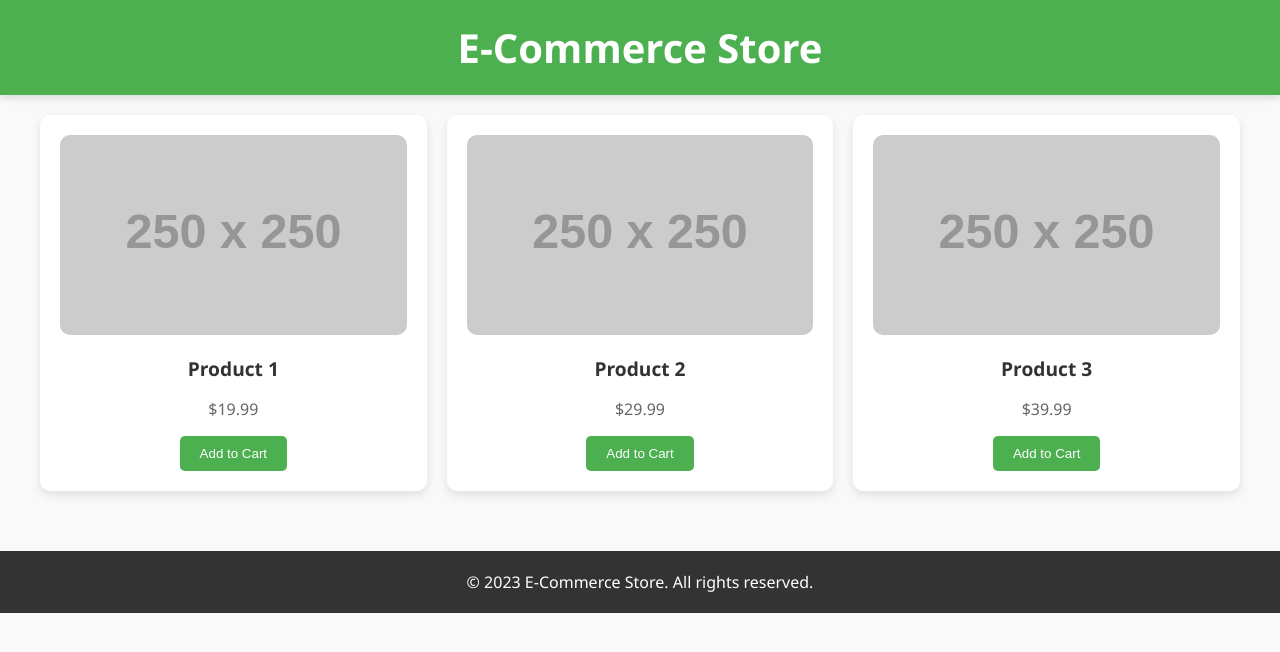
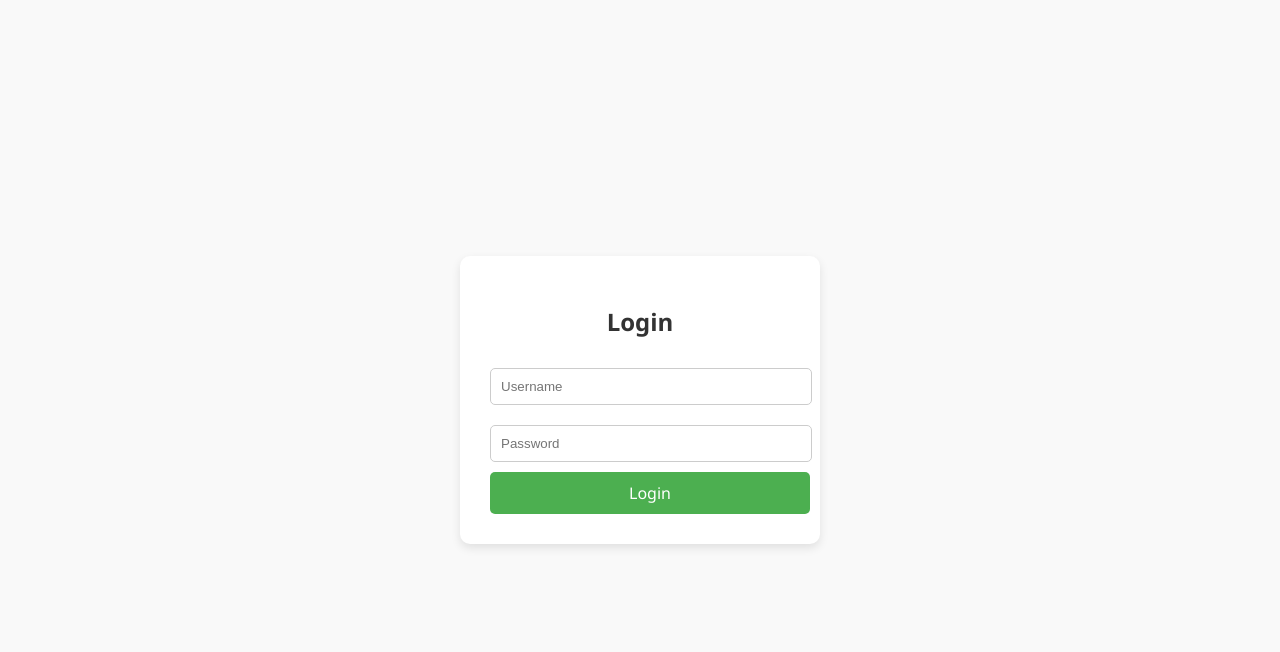
Before and after one commit to aniketingole92/e-commerce, a plain HTML site: page index.html in a window 1280 px wide. Drawn offline with Linux system fonts and the light colour scheme; placeholder pictures from the web are drawn by us.

Commit message:
Update index.html

```diff
--- a/index.html
+++ b/index.html
@@ -3,10 +3,10 @@
 <head>
     <meta charset="UTF-8">
     <meta name="viewport" content="width=device-width, initial-scale=1.0">
-    <meta name="description" content="Explore our amazing collection of products.">
-    <meta name="keywords" content="e-commerce, online shopping, products">
+    <meta name="description" content="Login to access our amazing e-commerce store.">
+    <meta name="keywords" content="login, e-commerce, online shopping">
     <meta name="author" content="Your Name">
-    <title>Home - E-Commerce Store</title>
+    <title>Login - E-Commerce Store</title>
     <style>
         body {
             font-family: 'Segoe UI', Tahoma, Geneva, Verdana, sans-serif;
@@ -14,118 +14,59 @@
             padding: 0;
             background-color: #f9f9f9;
             color: #333;
+            display: flex;
+            justify-content: center;
+            align-items: center;
+            height: 100vh;
         }
 
-        header {
-            background-color: #4CAF50;
-            color: #fff;
-            padding: 20px;
+        .login-container {
+            background-color: #fff;
+            padding: 30px;
+            border-radius: 10px;
+            box-shadow: 0 4px 10px rgba(0, 0, 0, 0.1);
             text-align: center;
-            box-shadow: 0 4px 6px rgba(0, 0, 0, 0.1);
+            width: 300px;
         }
 
-        header h1 {
-            margin: 0;
-            font-size: 2.5rem;
+        .login-container h2 {
+            margin-bottom: 20px;
         }
 
-        .product-grid {
-            display: grid;
-            grid-template-columns: repeat(auto-fit, minmax(250px, 1fr));
-            gap: 20px;
-            padding: 20px;
-            max-width: 1200px;
-            margin: 0 auto;
+        .login-container input {
+            width: 100%;
+            padding: 10px;
+            margin: 10px 0;
+            border: 1px solid #ccc;
+            border-radius: 5px;
         }
 
-        .product-card {
-            background-color: #fff;
-            border-radius: 10px;
-            box-shadow: 0 4px 10px rgba(0, 0, 0, 0.1);
-            padding: 20px;
-            text-align: center;
-            transition: transform 0.3s ease, box-shadow 0.3s ease;
-        }
-
-        .product-card:hover {
-            transform: translateY(-10px);
-            box-shadow: 0 8px 20px rgba(0, 0, 0, 0.2);
-        }
-
-        .product-card img {
+        .login-container a {
+            display: block;
             width: 100%;
-            height: 200px;
-            object-fit: cover;
-            border-radius: 10px;
-        }
-
-        .product-card h3 {
-            margin: 15px 0 10px;
-            font-size: 1.2rem;
-        }
-
-        .product-card p {
-            color: #666;
-        }
-
-        .product-card button {
-            padding: 10px 20px;
+            padding: 10px;
             background-color: #4CAF50;
             color: #fff;
             border: none;
             border-radius: 5px;
             cursor: pointer;
             transition: background-color 0.3s ease;
+            text-align: center;
+            text-decoration: none;
         }
 
-        .product-card button:hover {
+        .login-container a:hover {
             background-color: #45a049;
-        }
-
-        footer {
-            background-color: #333;
-            color: #fff;
-            text-align: center;
-            padding: 20px;
-            margin-top: 40px;
-        }
-
-        footer p {
-            margin: 0;
         }
     </style>
 </head>
 <body>
-    <!-- Header -->
-    <header>
-        <h1>E-Commerce Store</h1>
-    </header>
-
-    <!-- Product Grid -->
-    <div class="product-grid">
-        <div class="product-card">
-            <img src="https://via.placeholder.com/250" alt="Product 1">
-            <h3>Product 1</h3>
-            <p>$19.99</p>
-            <button>Add to Cart</button>
-        </div>
-        <div class="product-card">
-            <img src="https://via.placeholder.com/250" alt="Product 2">
-            <h3>Product 2</h3>
-            <p>$29.99</p>
-            <button>Add to Cart</button>
-        </div>
-        <div class="product-card">
-            <img src="https://via.placeholder.com/250" alt="Product 3">
-            <h3>Product 3</h3>
-            <p>$39.99</p>
-            <button>Add to Cart</button>
-        </div>
+    <div class="login-container">
+        <h2>Login</h2>
+        <input type="text" id="username" placeholder="Username">
+        <input type="password" id="password" placeholder="Password">
+        <!-- Anchor Tag for Login Button -->
+        <a href="/e-commerce/login-page.html">Login</a>
     </div>
-
-    <!-- Footer -->
-    <footer>
-        <p>&copy; 2023 E-Commerce Store. All rights reserved.</p>
-    </footer>
 </body>
 </html>
```
